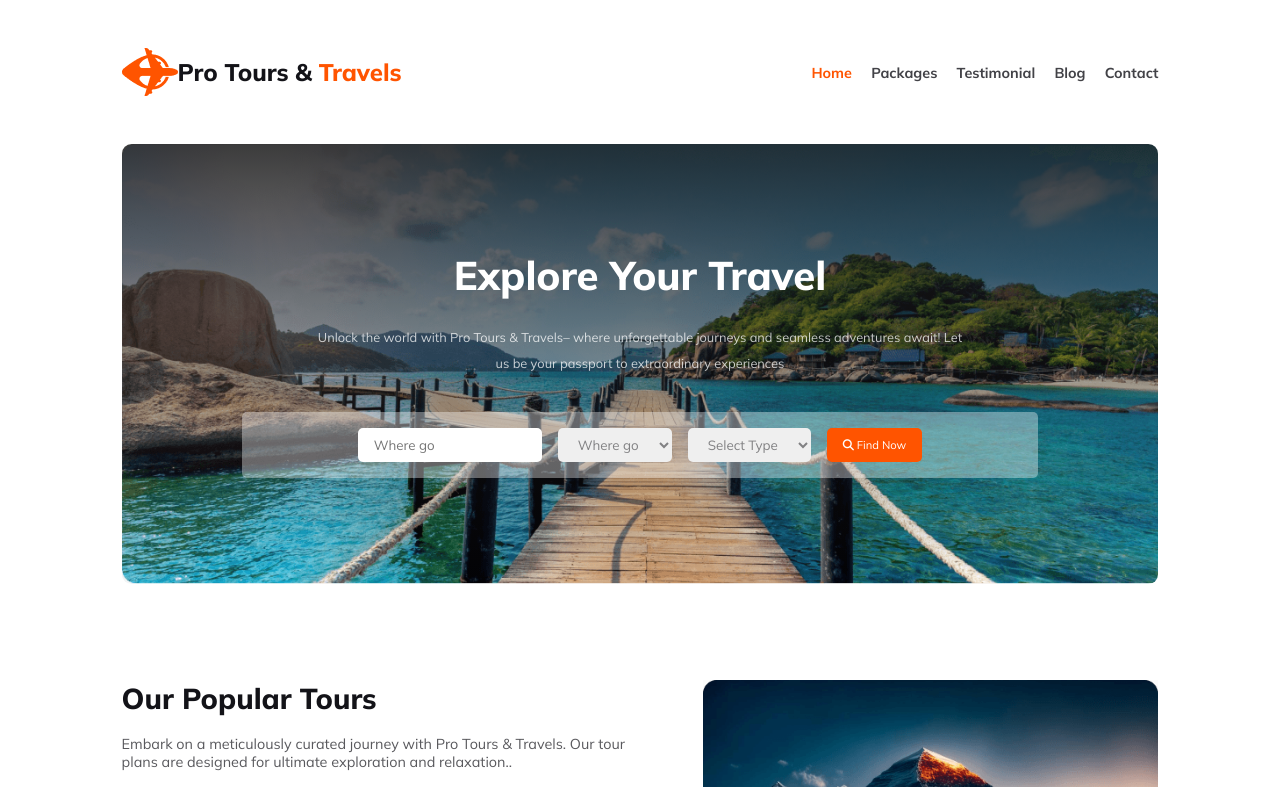
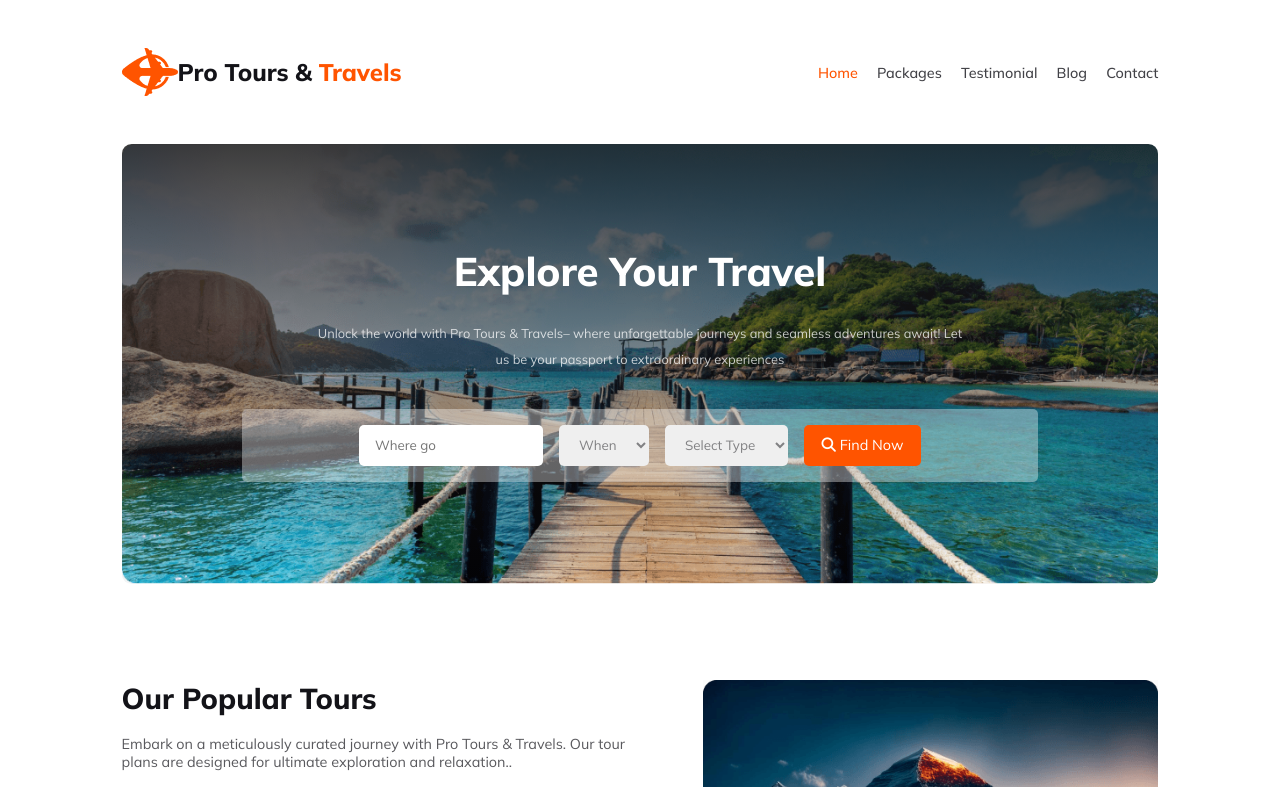
Before and after one commit to MUSTAKIMBIN/assignment-two, a plain HTML site: page index.html in a window 1280 px wide. Shown: the top 787 px of the page. Drawn offline with Linux system fonts and the light colour scheme.

Commit message:
update some code

```diff
--- a/index.html
+++ b/index.html
@@ -36,7 +36,7 @@
             <div class="banner-input">
               <input type="text" placeholder="Where go" />
               <select>
-                <option value="Where go">Where go</option>
+                <option value="When">When</option>
               </select>
               <select>
                 <option value="Select Type">Select Type</option>
@@ -166,7 +166,7 @@
             <div class="newsletter-img">
                 <img src="Images/Rectangle 8 (1).png" alt="">
                 <div class="img-content">
-                    <p>protour.com</p>
+                    <p>pro-tour.com</p>
                     <h2>Save up to 70%</h2>
                 </div>
             </div>
--- a/styles/style.css
+++ b/styles/style.css
@@ -19,8 +19,8 @@ main {
 .btn-primary {
   color: white;
   background-color: #ff5400;
-  font-size: 0.7rem;
-  padding: 0.5rem 1rem;
+  font-size: 0.9rem;
+  padding: 0.7rem 1.1rem;
   border: none;
   border-radius: 5px;
 }
@@ -62,7 +62,7 @@ label{
   text-decoration: none;
   color: #424247;
   font-size: 0.9rem;
-  font-weight: 700;
+  font-weight: 500;
 }
 #first-child{
   color: #ff5400;
@@ -383,6 +383,7 @@ select {
   padding: 1.5rem 2rem;
   background-color: #ff5400;
   width: 55%;
+  text-align: center;
   color: white;
   border-radius: 8px;
   position: absolute;
```
